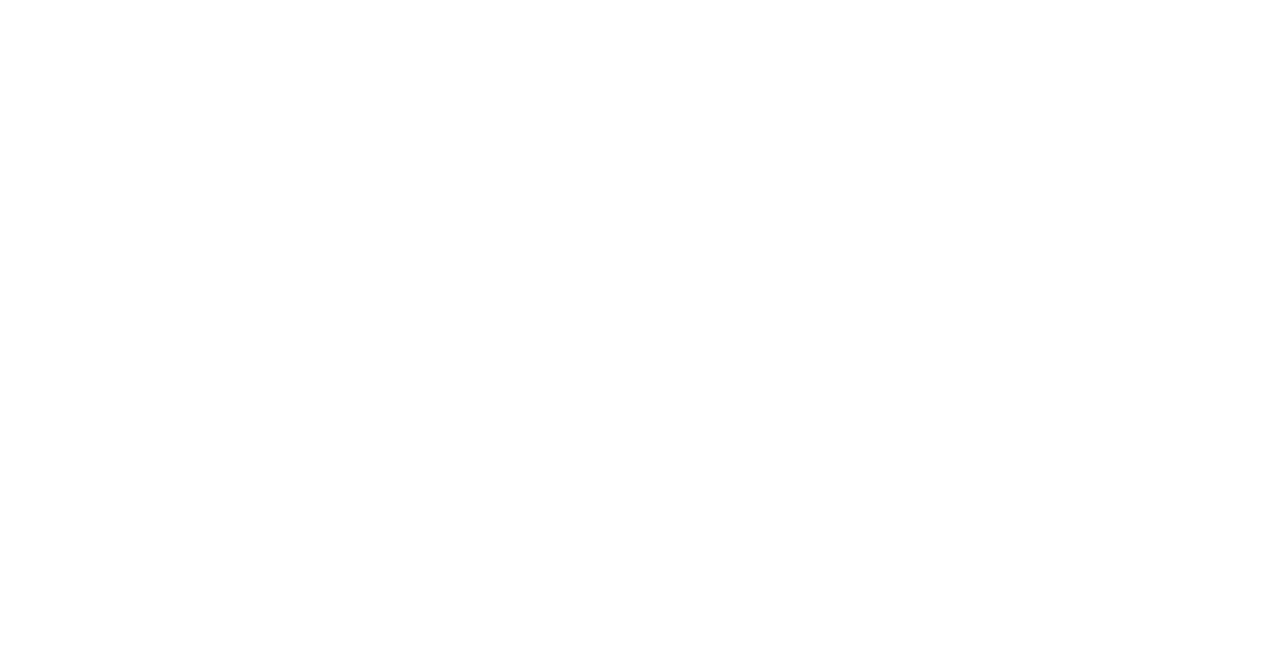
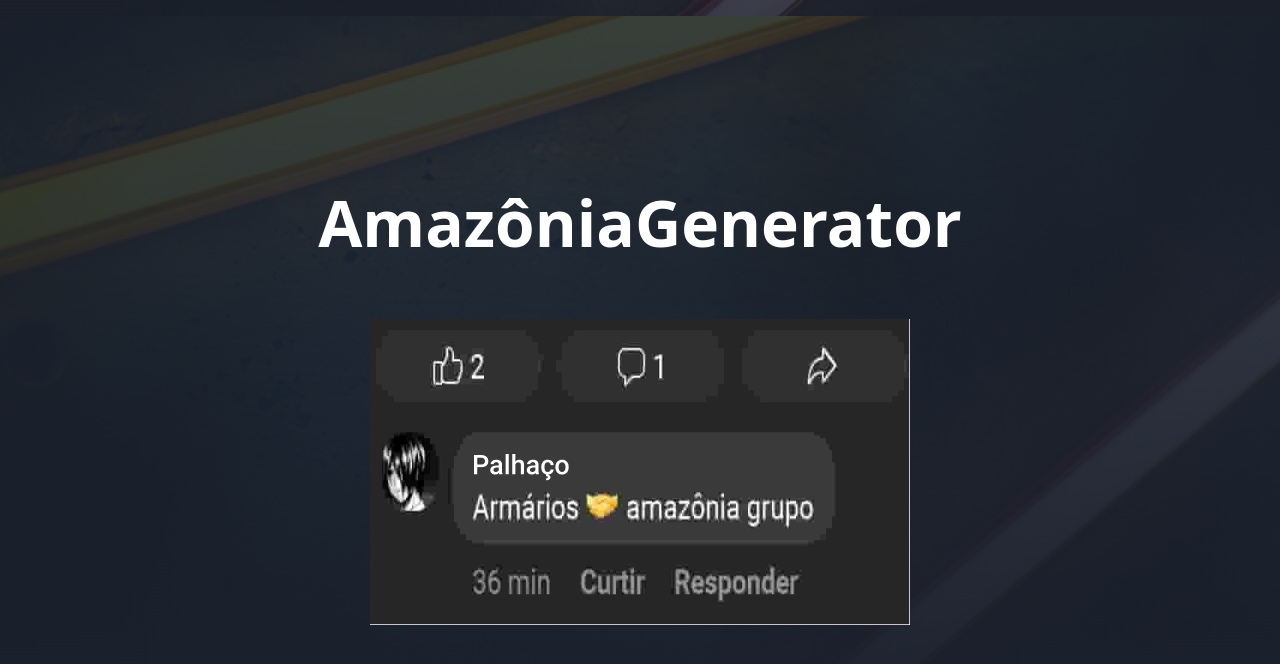
Before and after one commit to guesant-archived/armariospagina, a Vue app in the folder packages/core-ui/: page / in a window 1280 px wide. Shown: the top 664 px of the page. Built offline with nearby package versions, Linux system fonts and the light colour scheme.

Commit message:
feat(core-ui): Home/Intro

```diff
--- a/packages/core-ui/src/pages/Home.vue
+++ b/packages/core-ui/src/pages/Home.vue
@@ -1,4 +1,15 @@
 <template>
   <div class="font-app bg-gray-900 text-white">
+    <Intro />
   </div>
 </template>
+
+<script>
+import Intro from '@/pages/Home/Intro.vue';
+
+export default {
+  components: {
+    Intro,
+  }
+}
+</script>
--- /dev/null
+++ b/packages/core-ui/src/pages/Home/Intro.vue
@@ -0,0 +1,41 @@
+<template>
+  <section class="intro-bg">
+    <div
+      class="content container min-h-screen mx-auto px-4 py-16 flex flex-col justify-center items-center"
+    >
+      <h1 class="text-2xl sm:text-3xl md:text-4xl lg:text-6xl font-bold">AmazôniaGenerator</h1>
+
+      <img class="mt-12" src="@/assets/images/pho01-print.jpg" alt="Captura de tela da rede social Facebook que mostra um comentário. 'Armários (ok) amazônia grupo' - Palhaço." />
+    </div>
+
+    <div class="intro-bg_filter"></div>
+  </section>
+</template>
+
+<style lang="scss" scoped>
+.intro-bg {
+  background: url("~@/assets/images/pho00-bg.jpg") white;
+  background-position: center;
+
+  position: relative;
+  &_filter {
+    content: "";
+    display: block;
+    position: absolute;
+    z-index: 0;
+    top: 0;
+    left: 0;
+    bottom: 0;
+    right: 0;
+    background: linear-gradient(
+      180deg,
+      rgba(26, 32, 44, 0.86) 0%,
+      #1a202c 100%
+    );
+  }
+  .content {
+    position: relative;
+    z-index: 1;
+  }
+}
+</style>
```
Also changed, not shown: packages/core-ui/src/assets/images/pho00-bg.jpg (added), packages/core-ui/src/assets/images/pho01-print.jpg (added).
